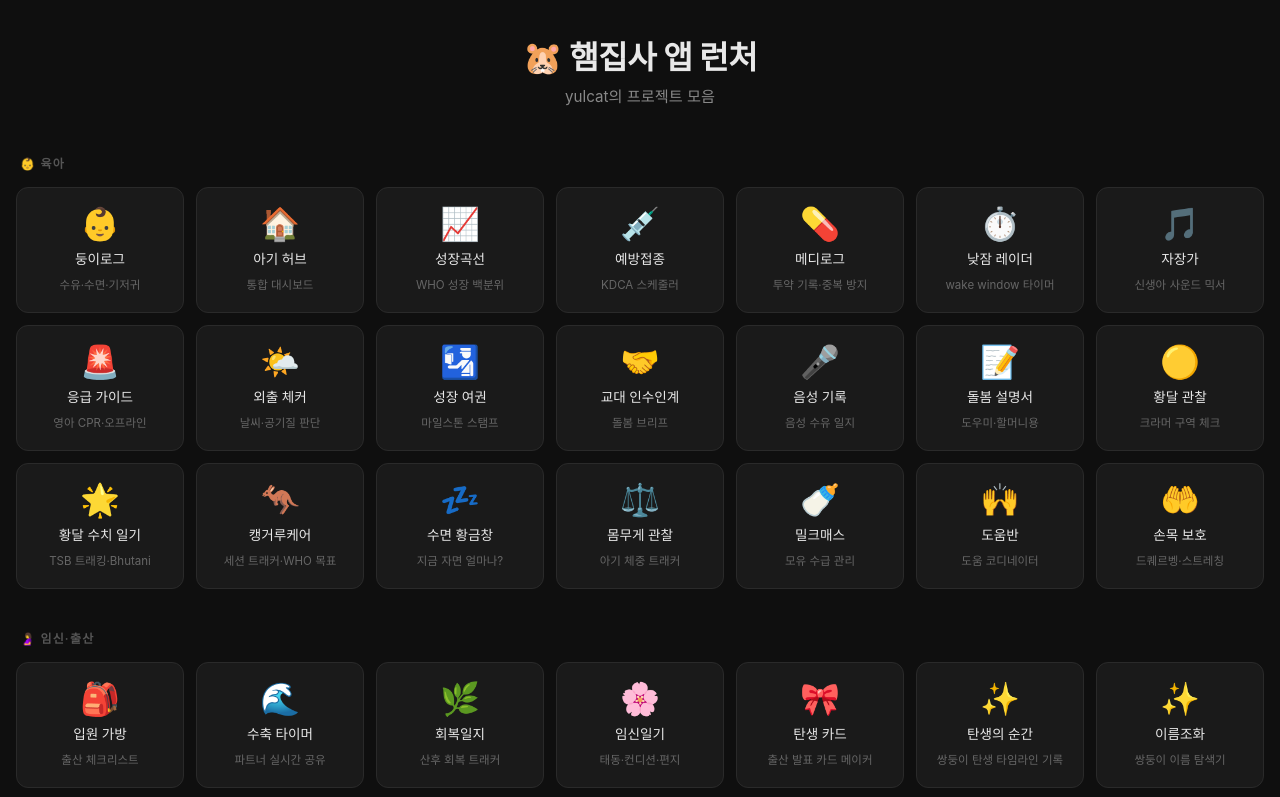
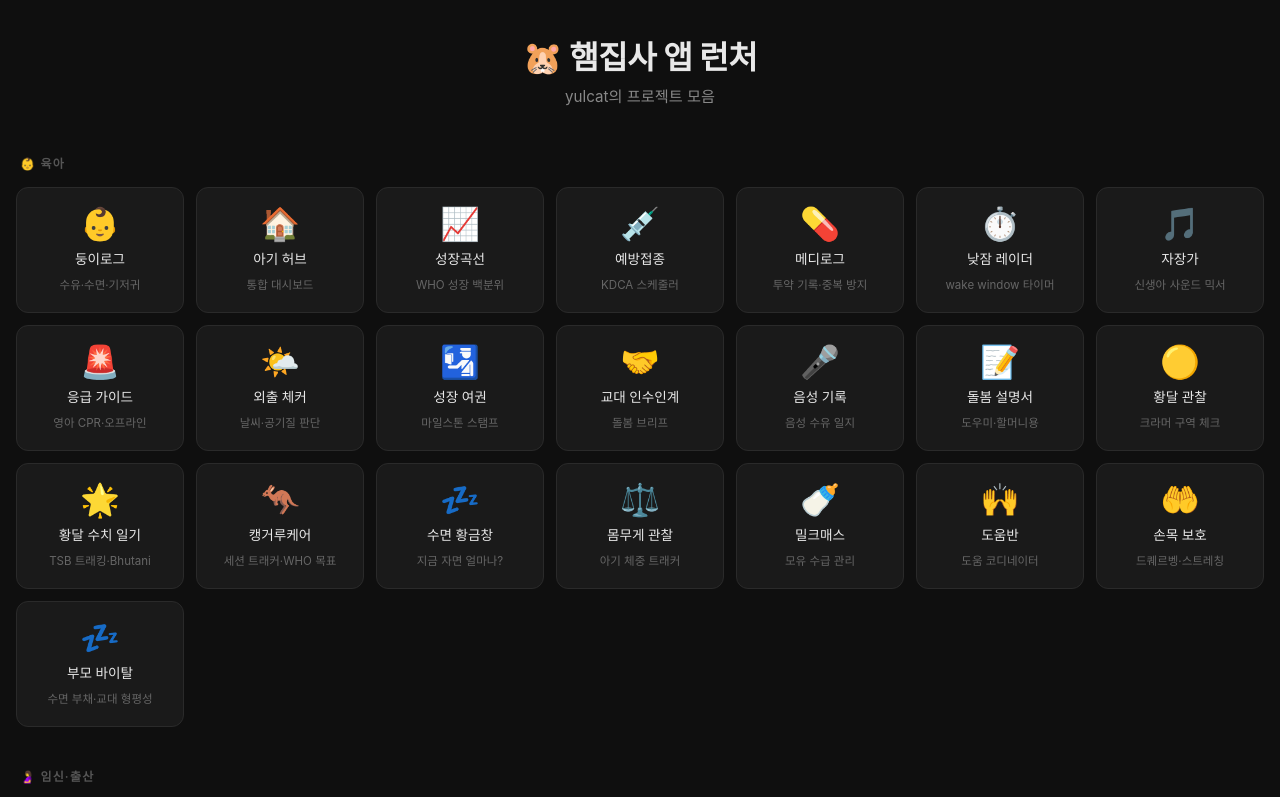
Before and after one commit to yulcat/yulcat.github.io, a plain HTML site: page index.html in a window 1280 px wide. Shown: the top 797 px of the page. Drawn offline with Linux system fonts and the light colour scheme.

Commit message:
feat: add parent-vitals to launcher

```diff
--- a/index.html
+++ b/index.html
@@ -189,6 +189,11 @@
         <span class="name">손목 보호</span>
         <span class="desc">드퀘르벵·스트레칭</span>
       </a>
+      <a class="card" href="https://yulcat.github.io/parent-vitals/" target="_blank">
+        <span class="icon">💤</span>
+        <span class="name">부모 바이탈</span>
+        <span class="desc">수면 부채·교대 형평성</span>
+      </a>
     </div>
   </div>
 
```
